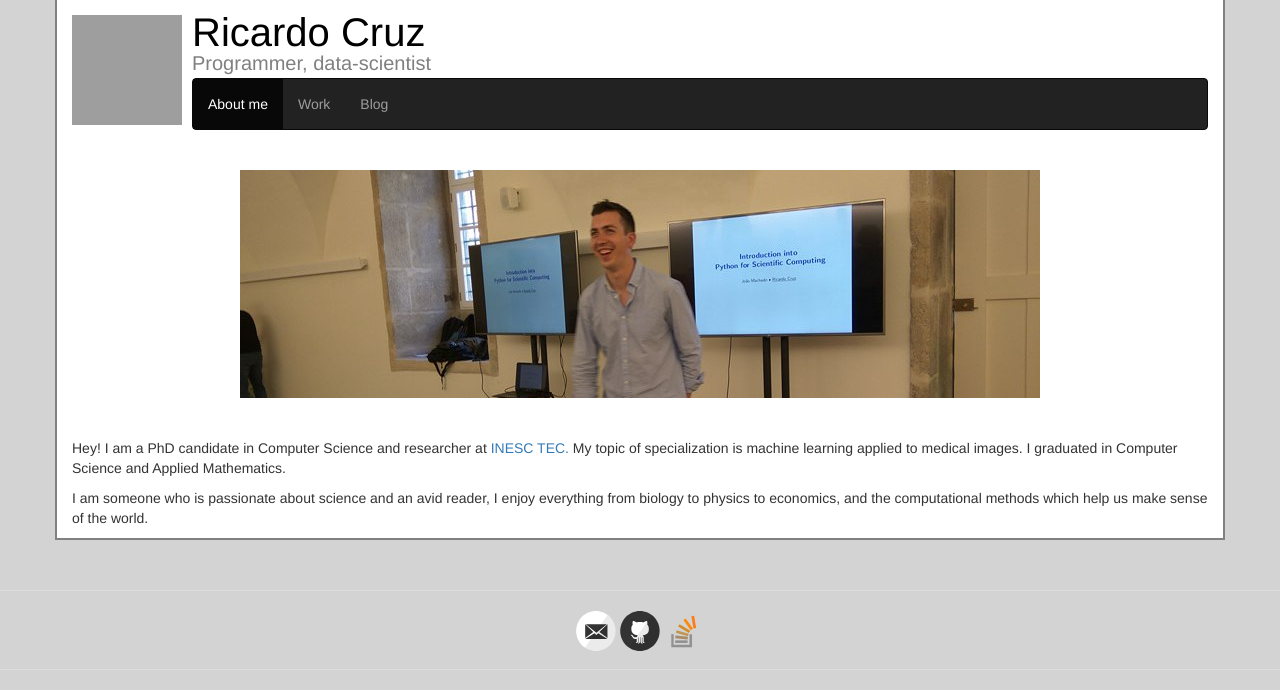
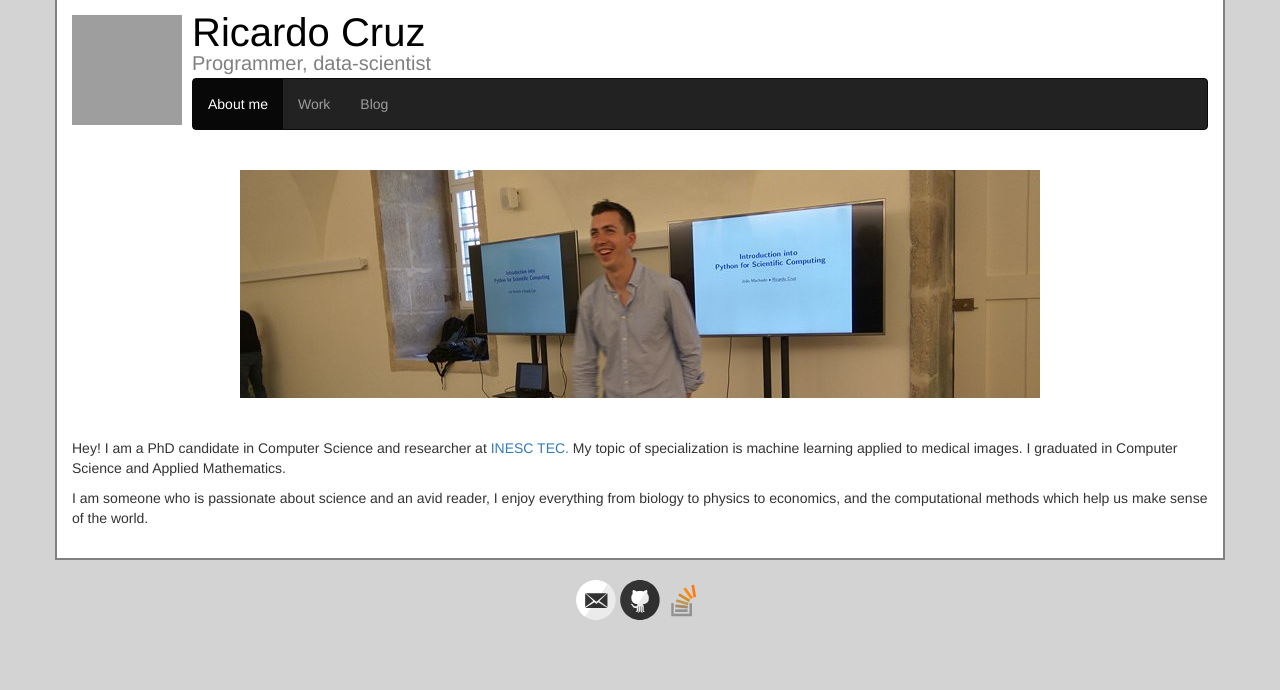
Before and after one commit to rpmcruz/rpmcruz.github.io, a Jekyll site: the page built from index.html, in a window 1280 px wide. Shown: the top 690 px of the page. Built offline with Jekyll 4.4.1, drawn with Linux system fonts in a browser that asks for light colours; grey boxes are pictures that could not be loaded.

Commit message:
Improve page padding/margin.

```diff
--- a/_layouts/default.html
+++ b/_layouts/default.html
@@ -35,11 +35,9 @@
 </div>
 
 {% comment %} footer {% endcomment %}
-<div class="wrapper-footer">
 <footer class="footer">
 {% include svg-icons.html %}
 </footer>
-</div>
 
 {% include analytics.html %}
 </body>
--- a/style.scss
+++ b/style.scss
@@ -12,6 +12,8 @@ body {
     border-left: 2px solid gray;
     border-right: 2px solid gray;
     border-bottom: 2px solid gray;
+    padding-bottom: 20px;
+    margin-bottom: 20px;
 }
 
 /* HEADER AND FOOTER */
@@ -48,16 +50,7 @@ p.header {
     font-size: 20px;
 }
 
-.wrapper-footer {
-  margin-top: 50px;
-  border-top: 1px solid #ddd;
-  border-bottom: 1px solid #ddd;
-  background-color: lightgray;
-  height: 80px;
-}
-
 footer {
-  padding: 20px 0;
   text-align: center;
 }
 
```
